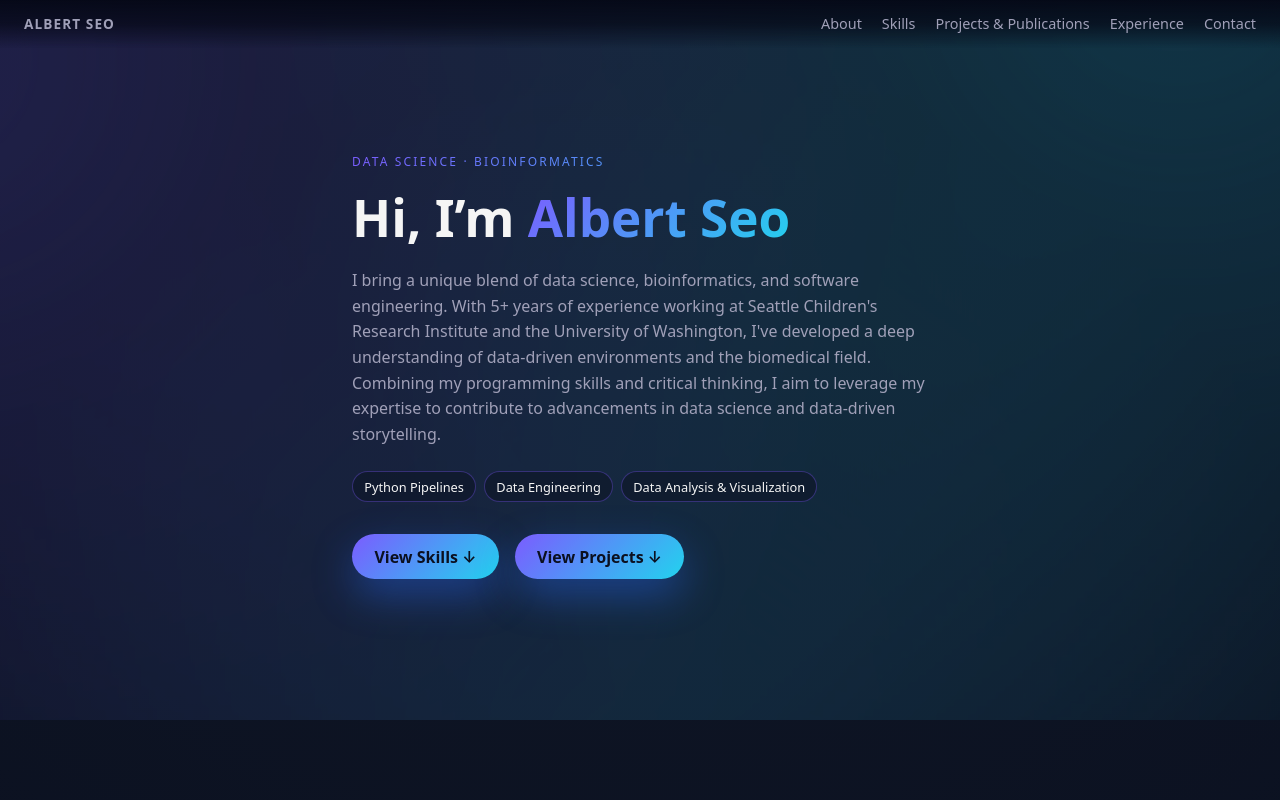
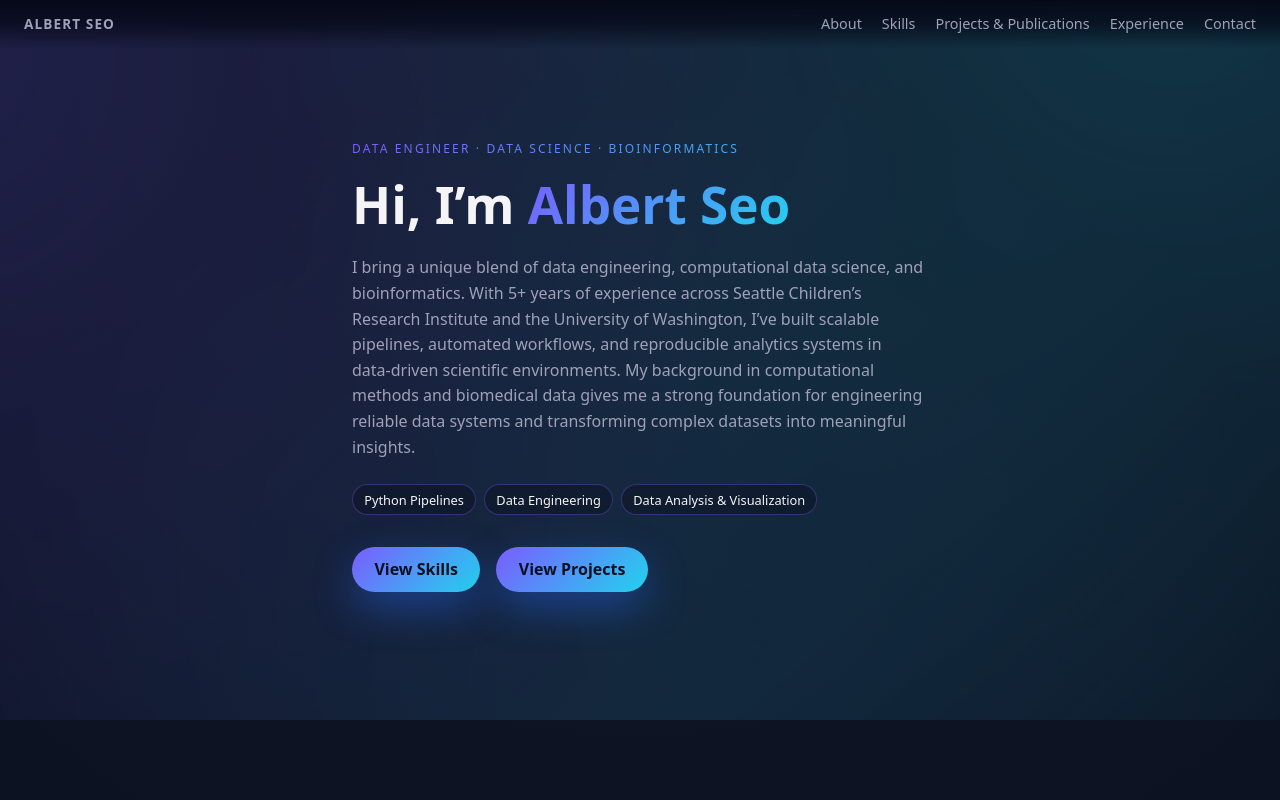
Before and after one commit to albertjseo/personal-portfolio, a React (Create React App) app: page / in a window 1280 px wide. Shown: the top 800 px of the page. Built offline with nearby package versions, Linux system fonts and the light colour scheme.

Commit message:
Updating Hero.jsx

```diff
--- a/src/components/Hero.jsx
+++ b/src/components/Hero.jsx
@@ -4,17 +4,18 @@ export default function Hero() {
       <div className="hero-bg"></div>
 
       <div className="hero-inner fade-up">
-        <p className="hero-kicker">Data Science · Bioinformatics</p>
+        <p className="hero-kicker">Data Engineer · Data Science · Bioinformatics</p>
 
         <h1 className="hero-title">
           Hi, I’m <span className="hero-name">Albert Seo</span>
         </h1>
 
         <p className="hero-subtitle">
-          I bring a unique blend of data science, bioinformatics, and software engineering.
-          With 5+ years of experience working at Seattle Children's Research Institute and the University of Washington, I've developed
-          a deep understanding of data-driven environments and the biomedical field. Combining my programming skills and critical thinking, I
-          aim to leverage my expertise to contribute to advancements in data science and data-driven storytelling.
+          I bring a unique blend of data engineering, computational data science, and bioinformatics.
+          With 5+ years of experience across Seattle Children’s Research Institute and the University of Washington,
+          I’ve built scalable pipelines, automated workflows, and reproducible analytics systems in data‑driven scientific environments.
+          My background in computational methods and biomedical data gives me a strong foundation for engineering reliable data systems and
+          transforming complex datasets into meaningful insights.
         </p>
 
         <div className="hero-tags">
@@ -23,8 +24,8 @@ export default function Hero() {
           <span className="hero-tag">Data Analysis & Visualization</span>
         </div>
 
-        <a href="#skills" className="hero-cta">View Skills ↓</a>
-        <a href="#projects" className="hero-cta">View Projects ↓</a>
+        <a href="#skills" className="hero-cta">View Skills</a>
+        <a href="#projects" className="hero-cta">View Projects</a>
 
       </div>
     </section>
```
